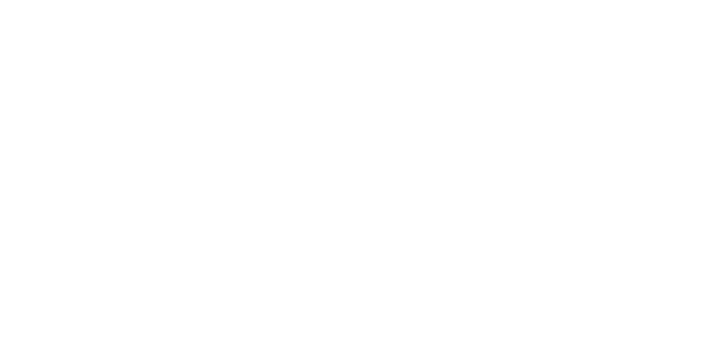
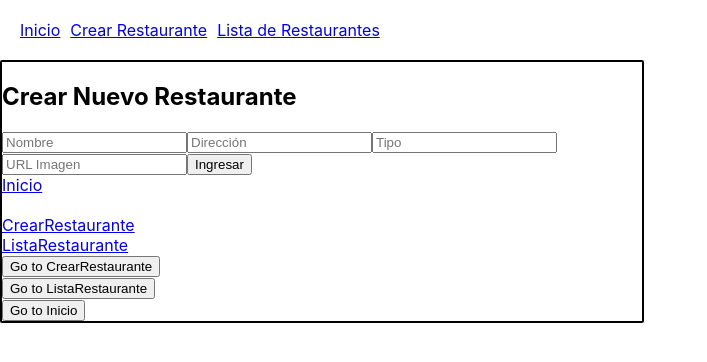
Before and after one commit to dannyguaman/2025-A-Proyecto_de_clase, a React (Create React App) app in the folder nanec_funcional1/: page /CrearRestaurante in a window 1280 px wide. Before the commit this address had no page. Shown: the top 362 px of the page, without its empty margins (0-707 px from the left). Built offline with nearby package versions, Linux system fonts and the light colour scheme; data requests are answered from the project's data file.

Commit message:
Cambios dbjson

```diff
--- a/nanec_funcional1/db.json
+++ b/nanec_funcional1/db.json
@@ -5,28 +5,32 @@
             "nombre": "La Casa de la Pasta",
             "tipo": "Italiana",
             "direccion": "Calle del Sol, 123",
-            "telefono": "555-1234"
+            "imagen":"",
+            "reputacion": 5
         },
         {
             "id": 2,
             "nombre": "El Asador del Campo",
             "tipo": "Española",
             "direccion": "Avenida de la Luna, 456",
-            "telefono": "555-5678"
+            "imagen":"https://pro.alfaforni.com/wp-content/uploads/2022/10/20220928_142615-scaled.jpg",
+            "reputacion": 5
         },
         {
             "id": 3,
             "nombre": "Sushi World",
             "tipo": "Japonesa",
             "direccion": "Plaza del Mar, 789",
-            "telefono": "555-9012"
+            "imagen":"https://encrypted-tbn0.gstatic.com/images?q=tbn:ANd9GcS6C6jLvDOyfMNCU18ZPoaR_JgL3GFgPG80BQ&s",
+            "reputacion": 5
         },
         {
             "id": 4,
             "nombre": "Tacos y Más",
             "tipo": "Mexicana",
             "direccion": "Calle de la Tierra, 321",
-            "telefono": "555-3456"
+            "imagen":"https://encrypted-tbn0.gstatic.com/images?q=tbn:ANd9GcSoWiZ5HADICA2cbP4k71pPweaM7qqj_lKISA&s",
+            "reputacion": 5
         }
     ],
 
--- a/nanec_funcional1/src/App.js
+++ b/nanec_funcional1/src/App.js
@@ -1,21 +1,62 @@
 import './App.css';
-import React from 'react';
+import React, {useState, useEffect} from 'react';
 import ListaRestaurantes from './componentes/listaRestaurantes';
-import Form from './componentes/form';
-import { BrowserRouter, Routes, Route } from 'react-router-dom';
+import { BrowserRouter, Routes, Route, Link, Navigate } from 'react-router-dom';
 import Inicio from './componentes/Inicio';
+import axios from 'axios';
+import CrearRestaurante from './componentes/CrearRestaurante';
+import AxiosRestaurante from './componentes/AxiosRestaurante';
 
 
 function App() {
-  return (
+  const [restaurantes, setRestaurantes] = useState([]);
+  const [error, setError] = useState(null);
+
+  const fetchRestaurantes = () => {
+    axios.get("http://localhost:3001/restaurante") //Patron then y catch se llaman promesas
+      .then(response => {
+        setRestaurantes(response.data);
+
+        setError(null);
+      })
+      .catch(() => {
+        setError("Error al cargar los restaurantes");
+      });
+  };
+
+  React.useEffect(() => {
+    fetchRestaurantes();
+  }, []);
+
+  const agregarRestaurante = (nuevoRestaurante) => {
+    setRestaurantes([...restaurantes, nuevoRestaurante]); // Agrega un nuevo restaurante al estado
+    //que hace el SetRestaurantes? Actualiza el estado de restaurantes con el nuevo restaurante agregado
+    //...restaurantes es el estado actual de restaurantes, y nuevoRestaurante es el nuevo restaurante que se va a agregar
+    //nuevoRestaurante es un objeto que contiene las propiedades del nuevo restaurante
+  };
+
+  const eliminarRestaurante = (index) => {
+    setRestaurantes(restaurantes.filter((_, i) => i !== index));
+  };
+
+
+    return (
     <BrowserRouter>
-    <Routes>
-      <Route path={"/"} element={<Inicio />}/>
-      <Route path={"/restaurantes"} element={<ListaRestaurantes />}/>
-      <Route path={"/formulario"} element={<Form />}/>
-    </Routes>
+      {/* Menú de navegación visible en todas las páginas */}
+      <nav style={{ margin: 20 }}>
+        <Link to="/" style={{ marginRight: 10 }}>Inicio</Link>
+        <Link to="/CrearRestaurante" style={{ marginRight: 10 }}>Crear Restaurante</Link>
+        <Link to="/restaurantes">Lista de Restaurantes</Link>
+      </nav>
+      <Routes>
+        <Route path="/" element={<Inicio />} />
+        <Route path="/CrearRestaurante" element={<CrearRestaurante agregarRestaurante={agregarRestaurante} />} />
+        <Route path="/restaurantes" element={<ListaRestaurantes restaurantes={restaurantes} eliminarRestaurante={eliminarRestaurante} />} />
+        {/* Redirección por defecto a Inicio */}
+        <Route path="*" element={<Navigate to="/" />} />
+        <Route path='/AxiosRestaurante' element={<AxiosRestaurante />} />
+      </Routes>
     </BrowserRouter>
   );
 }
-
 export default App;
--- /dev/null
+++ b/nanec_funcional1/src/componentes/CrearRestaurante.jsx
@@ -0,0 +1,98 @@
+import React from "react";
+import "./restaurante.css"; // importamos el css
+import { useNavigate } from "react-router-dom"; // importamos useNavigate para redireccionar
+import { Link } from "react-router-dom"; // importamos Link para la navegación
+const CrearRestaurante = ({ agregarRestaurante }) => {
+
+  const [nombre, setNombre] = React.useState("");
+  const [direccion, setDireccion] = React.useState("");
+  const [tipo, setTipo] = React.useState("");
+  const [imagen, setImagen] = React.useState("");
+  const [reputacion, setReputacion] = React.useState(0);
+  const navigate = useNavigate();
+
+
+  const handleSubmit = (e) => {
+    e.preventDefault();
+    const nuevoRestaurante = {
+      nombre,
+      direccion,
+      tipo,
+      imagen,
+      reputacion,
+    };
+    agregarRestaurante(nuevoRestaurante);
+    setNombre('');
+    setDireccion('');
+    setTipo('');
+    setReputacion(0);
+    setImagen('');
+    navigate('/restaurantes'); // Redirecciona a la lista de restaurantes después de agregar uno nuevo
+  };
+  const HandleCrearRestaurante = () => {
+    navigate("/CrearRestaurante");
+  }
+  const HandleListaRestaurante = () => {
+    navigate("/restaurantes");
+  }
+  const HandleInicio = () => {
+    navigate("/Inicio");
+  };
+
+
+  return (
+    <form onSubmit={handleSubmit}>
+      <h2>Crear Nuevo Restaurante</h2>
+
+      <input
+        type="text"
+        placeholder="Nombre"
+        value={nombre}
+        onChange={(e) => setNombre(e.target.value)}
+        required
+      />
+
+      <input
+        type="text"
+        placeholder="Dirección"
+        value={direccion}
+        onChange={(e) => setDireccion(e.target.value)}
+        required
+      />
+
+      <input
+        type="text"
+        placeholder="Tipo"
+        value={tipo}
+        onChange={(e) => setTipo(e.target.value)}
+        required
+      />
+
+      <input
+        type="text"
+        placeholder="URL Imagen"
+        value={imagen}
+        onChange={(e) => setImagen(e.target.value)}
+        required
+      />
+
+      <button type="submit">Ingresar</button>
+      <br />
+      <Link to="/Inicio">Inicio</Link>
+      <div>
+        <br />
+        <Link to="/CrearRestaurante">CrearRestaurante</Link>
+        <br />
+        <Link to="/restaurantes">ListaRestaurante</Link>
+        <br />
+        <button onClick={HandleCrearRestaurante}> Go to CrearRestaurante</button>
+        <br />
+        <button onClick={HandleListaRestaurante}> Go to ListaRestaurante</button>
+        <br />
+        <button onClick={HandleInicio}> Go to Inicio</button>
+      </div>
+
+    </form>
+  );
+};
+export default CrearRestaurante;
--- a/nanec_funcional1/src/componentes/listaRestaurantes.jsx
+++ b/nanec_funcional1/src/componentes/listaRestaurantes.jsx
@@ -40,6 +40,7 @@ const ListaRestaurantes = () => {
     };
 
     const handleFormSubmit = (nuevoRestaurante) => {
+        nuevoRestaurante.setLikesTot(nuevoRestaurante.reputacion); // Inicializamos la reputación en 0
         const restauranteConHandlers = {
             ...nuevoRestaurante,
             onlike: handlerTotalLikes,
```
